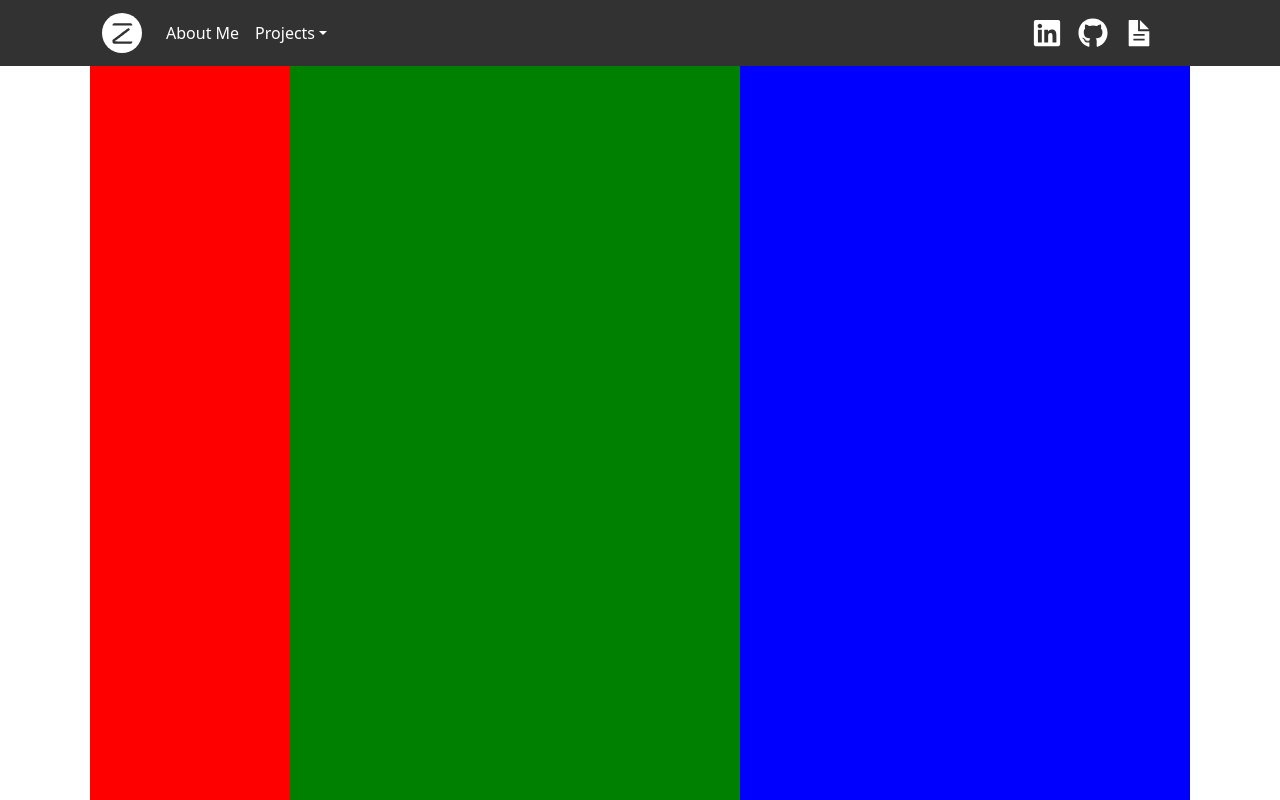
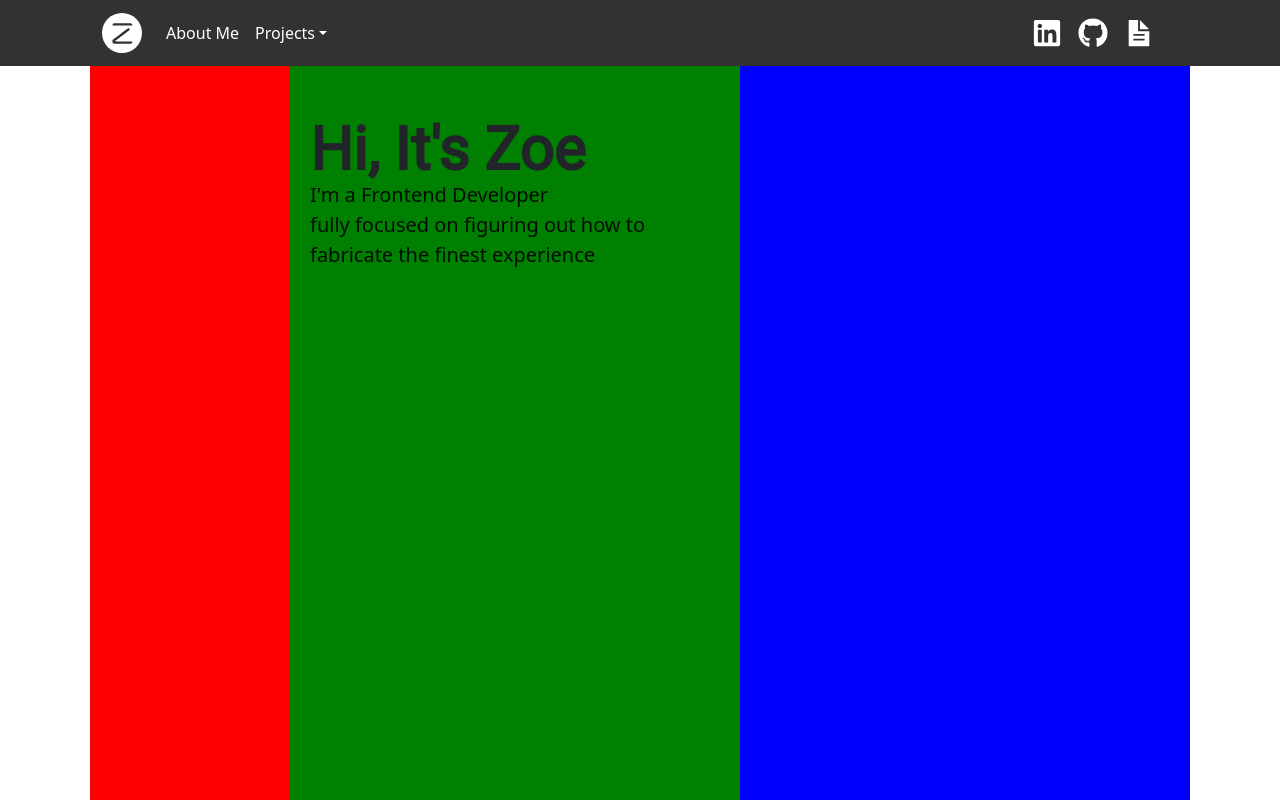
Before and after one commit to zlederma/portfolio-website, a React (Create React App) app: page / in a window 1280 px wide. Shown: the top 800 px of the page. Built offline with nearby package versions, Linux system fonts and the light colour scheme; no server answers.

Commit message:
Succesfully added the sticky hello to my landing page

```diff
--- a/src/components/Landing.js
+++ b/src/components/Landing.js
@@ -1,11 +1,14 @@
 import "./LandingStyles.css"
 import ProjectCards from "./ProjectCards"
+import Welcome from "./Welcome"
 export default function () {
     return (
         <>
             <div className="landing__container">
                 <div className="landing__column-art"></div>
-                <div className="landing__column-welcome"></div>
+                <div className="landing__column-welcome">
+                    <Welcome />
+                </div>
                 <div className="landing__column-projects"></div>
             </div>
             <ProjectCards slug="master" />
--- a/src/components/Welcome.js
+++ b/src/components/Welcome.js
@@ -1,11 +1,6 @@
-import ArtSquares from './ArtSquares'
-import ProjectCards from './ProjectCards'
 import './WelcomeStyles.css'
 export default function Welcome() {
     return (
-        <>
-            <div className="welcome__background-container">
-                <ArtSquares />
         <div className='welcome__container'>
             <div className="welcome__intro-container">
                 <div className="welcome__heading"> Hi, It's Zoe</div>
@@ -16,9 +11,7 @@ export default function Welcome() {
                 </div>
             </div>
         </div>
-            </div >
-            <ProjectCards slug="master" use="home" />
-        </>
+
 
     )
 }
--- a/src/components/WelcomeStyles.css
+++ b/src/components/WelcomeStyles.css
@@ -1,17 +1,5 @@
-.welcome__background-container{
-    height: 65vh;
-    width: 100vw;
-    /* background-image: url('../assets/home-background-3.png');
-    background-position: right top;
-    background-size: contain;
-    background-attachment: fixed;
-    background-repeat: no-repeat; */
-    display: flex;
-    justify-content: center;
-}
-
 .welcome__container{
-    width: 1100px;
+    height: 100%;
 }
 
 .welcome__intro-container{
```
Lines whose indentation alone changed are shown as unchanged.
